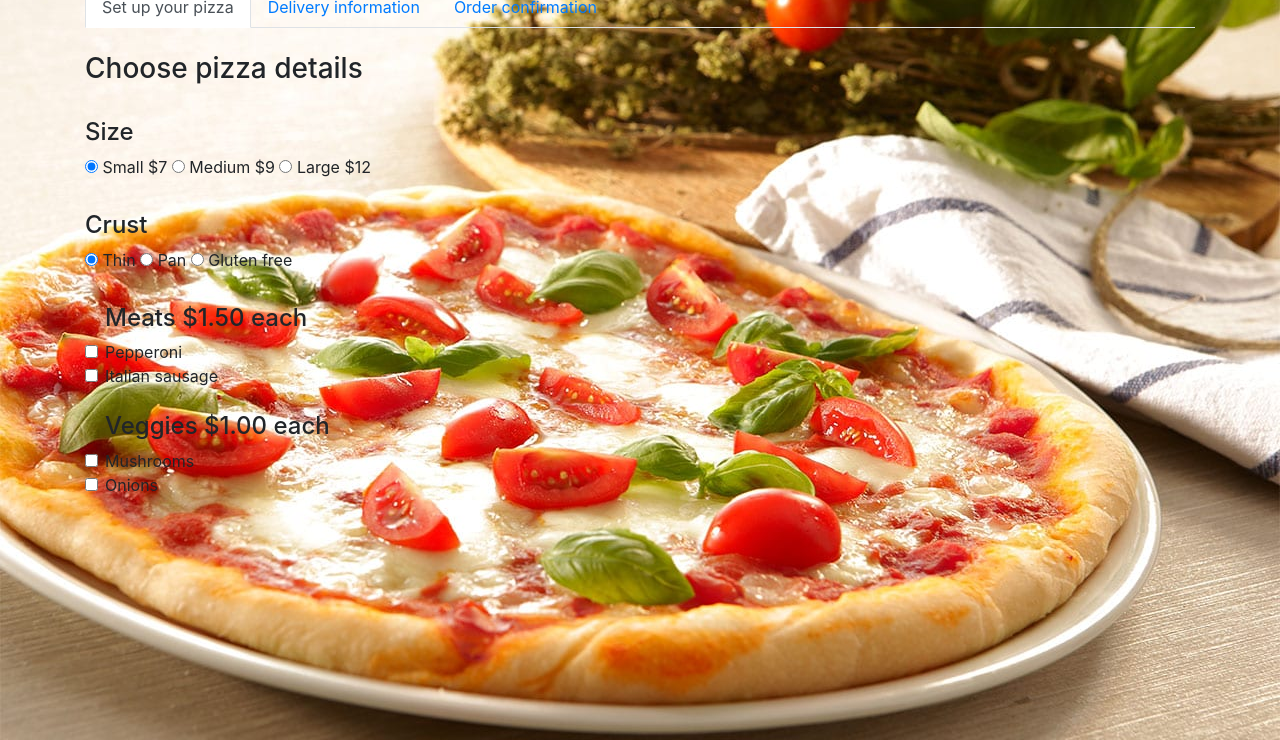
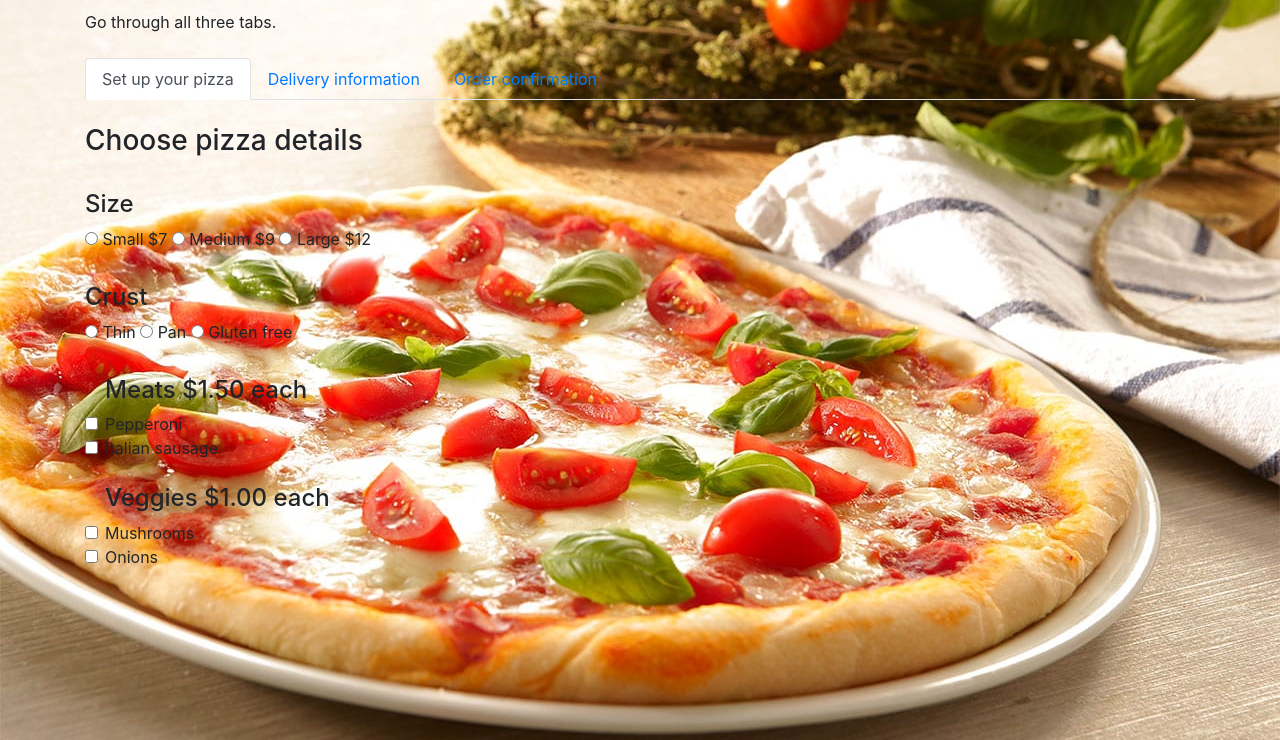
Before and after one commit to eugene8105/PizzaOrderForm, a plain HTML site: page index.html in a window 1280 px wide. Shown: the part 60-800 px from the top of the page. Drawn offline with Linux system fonts and the light colour scheme.

Commit message:
added comment on top of first page

```diff
--- a/index.html
+++ b/index.html
@@ -18,6 +18,10 @@
     <!-- <form action="" method=""> -->
     <div class="container">
         <h2>Pizza Order Form</h2>
+        <br>
+        <h34>Go through all three tabs.</h4>
+            <br>
+            <br>
 
             <nav>
                 <ul id="tabs" class="nav nav-tabs">
@@ -43,7 +47,7 @@
                     <h3>Choose pizza details</h3>
                     <br>
                     <h4>Size</h4>
-                <input type="radio" name="size" id="small" data-size="small" checked="checked">
+                    <input type="radio" name="size" id="small" data-size="small">
                     <label for="small">Small $7</label>
                     <input type="radio" name="size" id="medium" data-size="medium">
                     <label for="medium">Medium $9</label>
@@ -53,7 +57,7 @@
                     <br>
                     <br>
                     <h4>Crust</h4>
-                <input type="radio" name="crust" id="thin" data-crust="thin" checked="checked">
+                    <input type="radio" name="crust" id="thin" data-crust="thin">
                     <label for="small">Thin</label>
                     <input type="radio" name="crust" id="medium" data-crust="medium">
                     <label for="medium">Pan</label>
@@ -64,8 +68,8 @@
                     <br>
                     <div class="form-check">
                         <h4>Meats $1.50 each</h4>
-                    <input type="checkbox" name="meats" id="meats-pepperoni" data-meats="pepperoni" value="Pepperoni"
-                        class="form-check-input">
+                        <input type="checkbox" name="meats" id="meats-pepperoni" data-meats="pepperoni"
+                            value="Pepperoni" class="form-check-input">
                         <label class="form-check-label" for="meats-pepperoni">Pepperoni</label>
                         <br>
                         <input type="checkbox" name="meats" id="meats-sausage" data-meats="sausage" value="Sausage"
```
Lines whose indentation alone changed are shown as unchanged.
